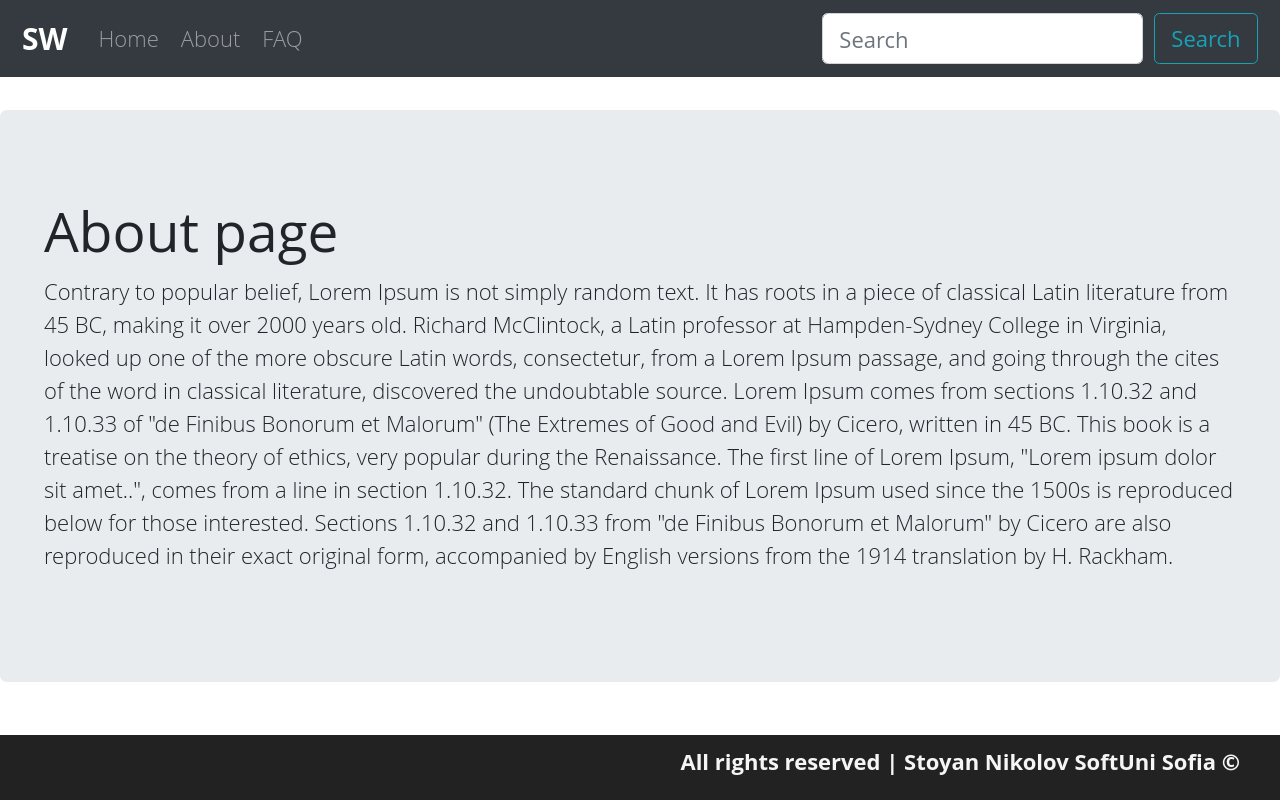
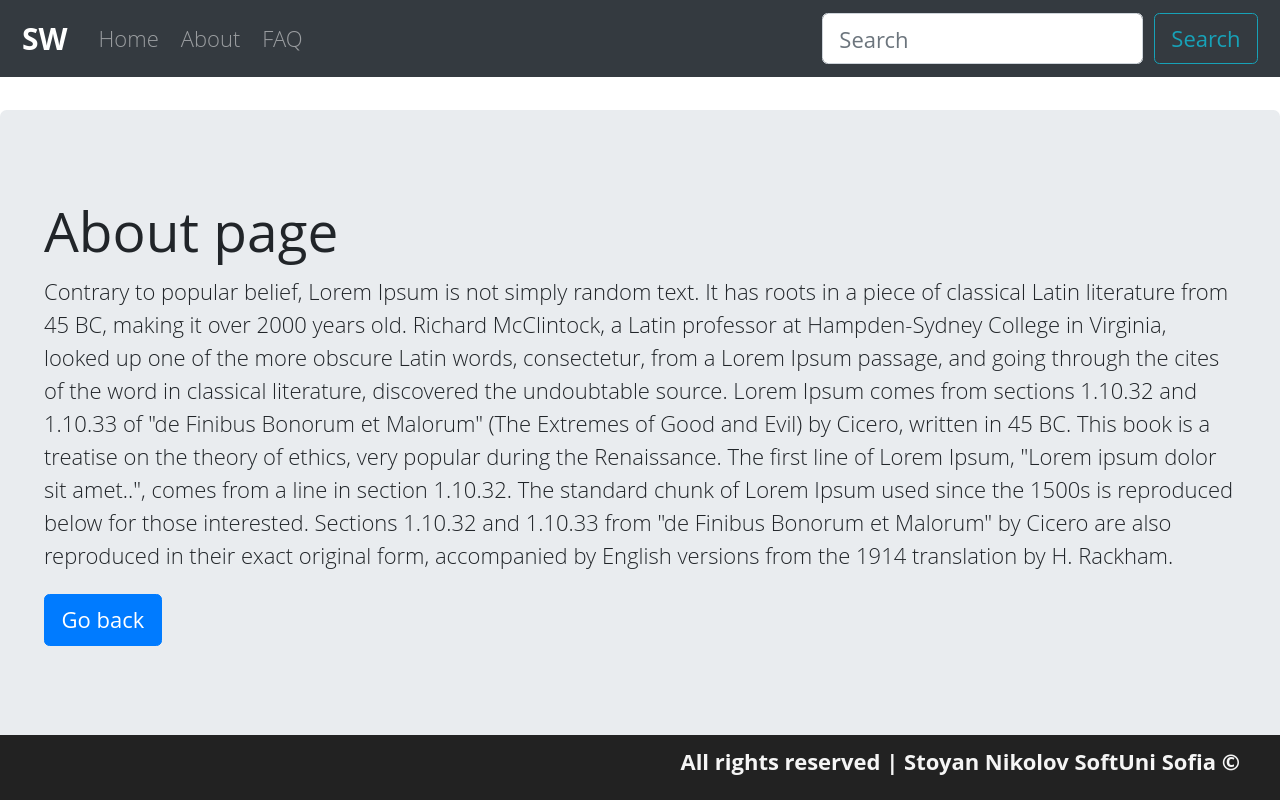
Before and after one commit to stoine92/softuni-react-exam, a React (Create React App) app: page /about/About in a window 1280 px wide. Built offline with nearby package versions, Linux system fonts and the light colour scheme.

Commit message:
Add back button

```diff
--- a/src/about/About.js
+++ b/src/about/About.js
@@ -1,4 +1,4 @@
-import { Jumbotron } from "react-bootstrap";
+import { Jumbotron, Button } from "react-bootstrap";
 import Header from "../commons/Header/Header";
 import Footer from "../commons/Footer/Footer";
 
@@ -26,7 +26,9 @@ function About() {
           reproduced in their exact original form, accompanied by English
           versions from the 1914 translation by H. Rackham.
         </p>
-
+        <p>
+          <Button variant="primary" href="/">Go back</Button>
+        </p>
       </Jumbotron>
       <Footer />
     </>
```
